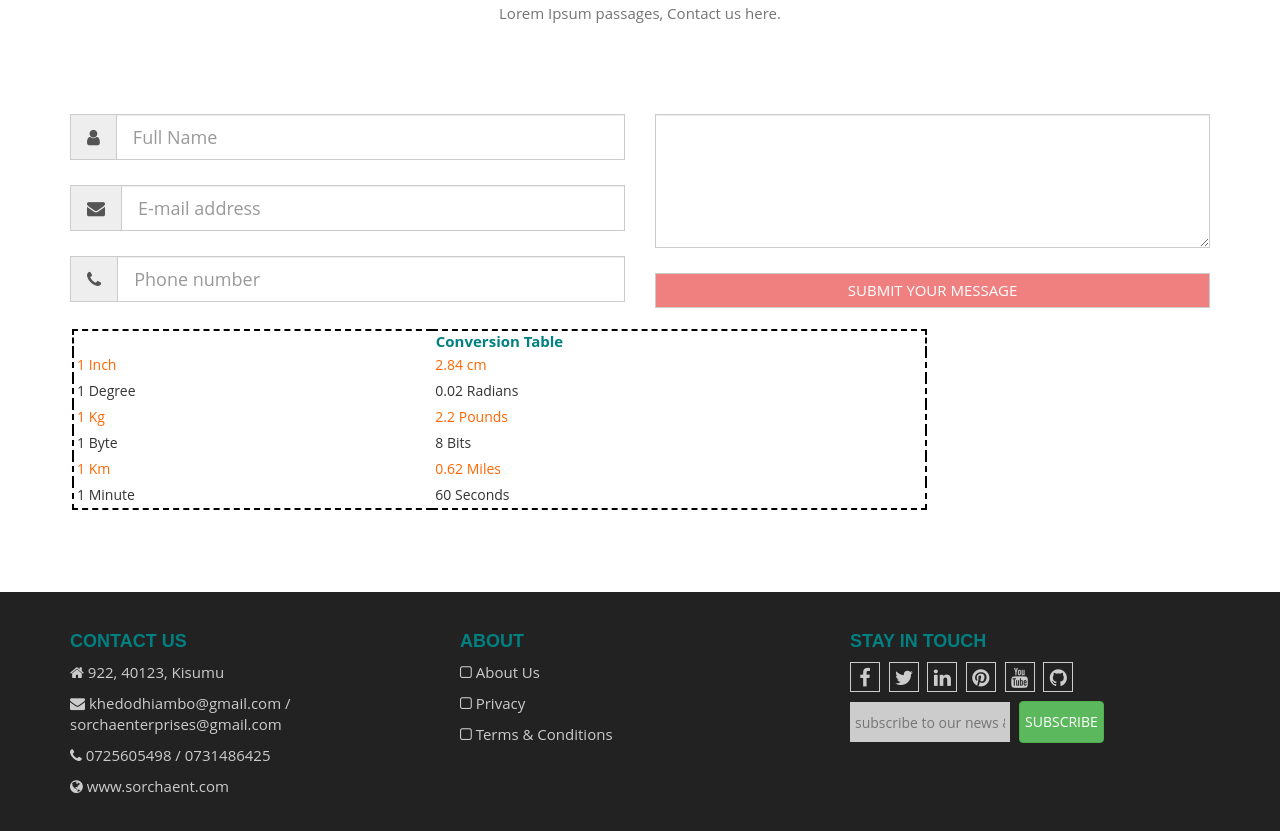
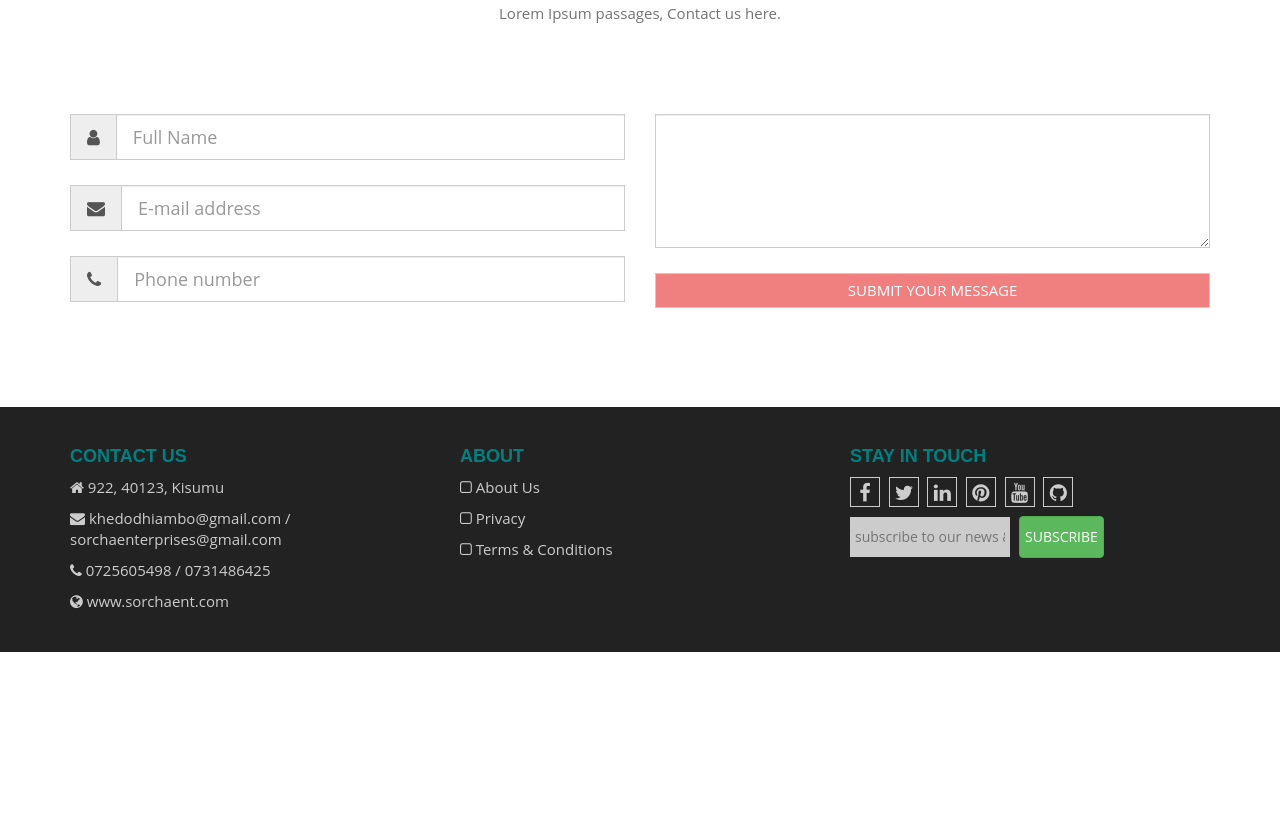
Before and after one commit to khedodhiambo/Sorcha-Project, a plain HTML site: page index.html in a window 1280 px wide. Shown: the part 2910-3741 px from the top of the page. After the commit the page ends 3562 px from the top, so only its background shows below. Drawn offline with Linux system fonts and the light colour scheme; files that its build step writes are made by us from their sources.

Commit message:
Update index.html

```diff
--- a/index.html
+++ b/index.html
@@ -246,17 +246,7 @@
           </div>
 
         </div>
-        <div>
-          <table class="conversion">
-              <th colspan="2">Conversion Table</th>
-              <tr><td>1 Inch</td><td>2.84 cm</td></tr>
-              <tr><td>1 Degree</td><td>0.02 Radians</td></tr>
-              <tr><td>1 Kg</td><td>2.2 Pounds</td></tr>
-              <tr><td>1 Byte</td><td>8 Bits</td></tr>
-              <tr><td>1 Km</td><td>0.62 Miles</td></tr>
-              <tr><td>1 Minute</td><td>60 Seconds</td></tr>
-          </table>
-        </div>
+
       </div>
     </div>
 
```
